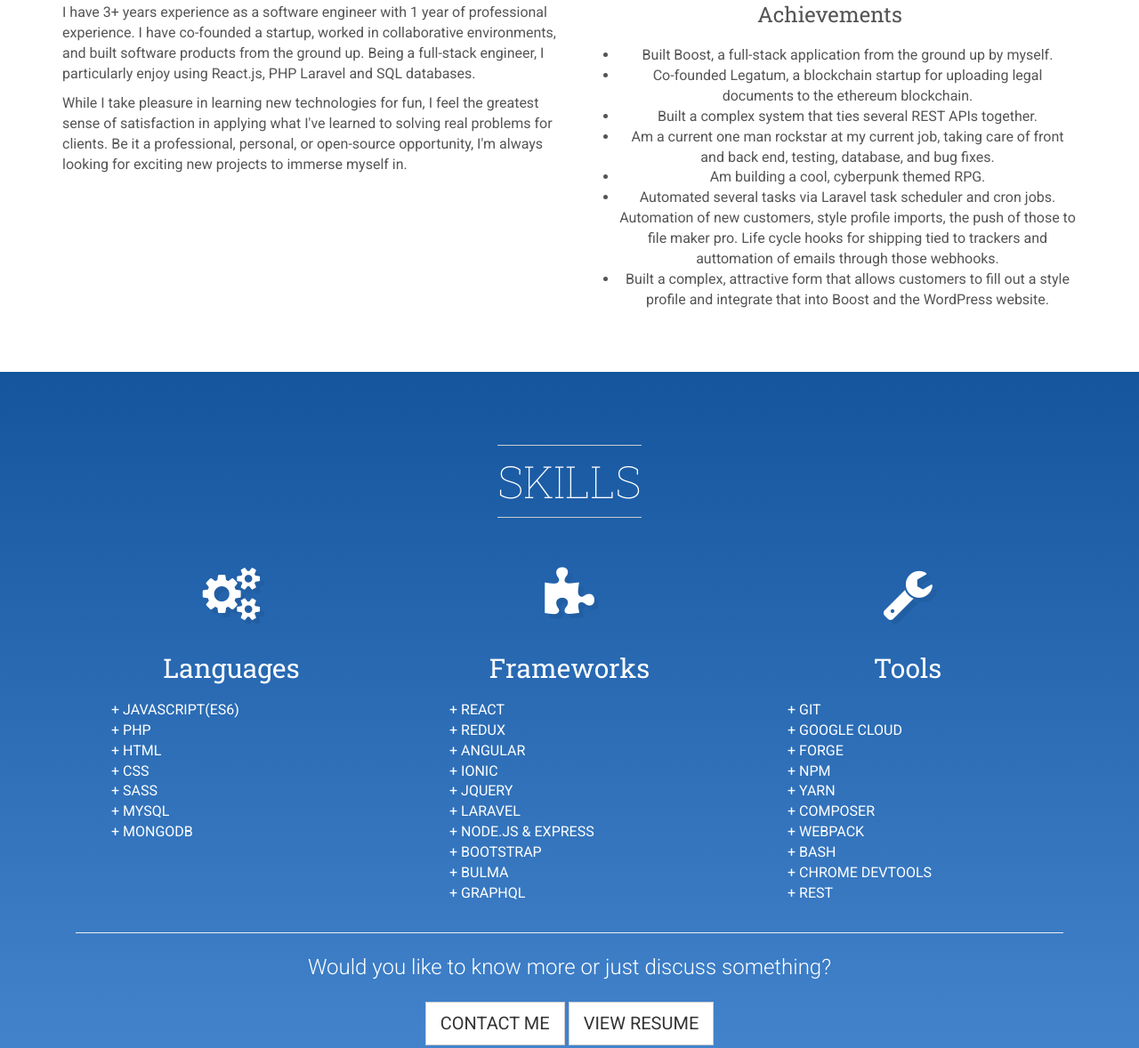
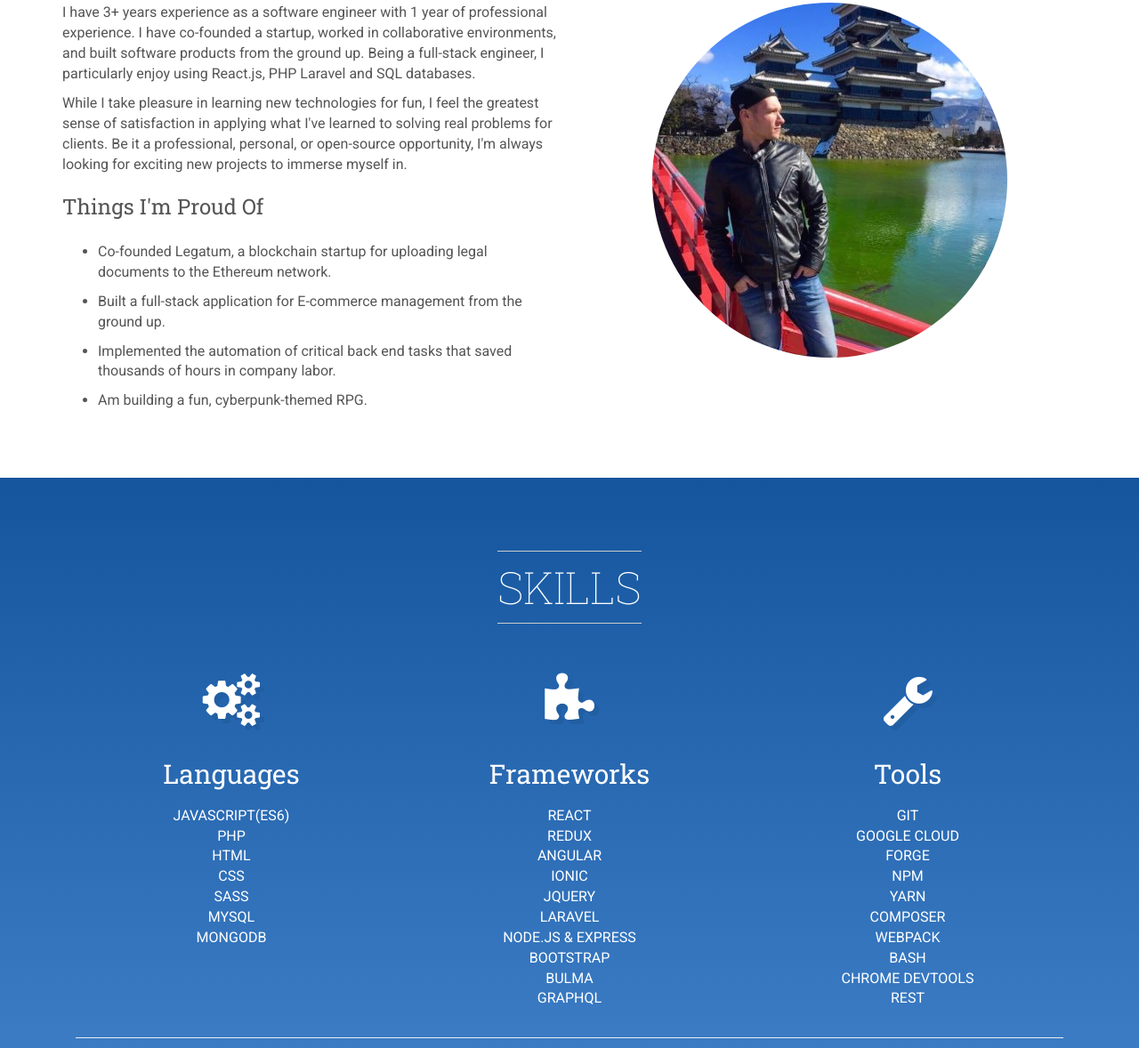
Before and after one commit to tonymichaelhead/old_portfolio_backup, a plain HTML site: page index.html in a window 1280 px wide. Shown: the part 1005-2183 px from the top of the page at 89% size. Drawn offline with Linux system fonts and the light colour scheme; some packages are replaced by stand-ins of ours.

Commit message:
Format bio

```diff
--- a/css/custom.css
+++ b/css/custom.css
@@ -1,10 +1,15 @@
-/* your styles go here */
+/*LAYOUT*/
+
+ul.li-spaces-md li { padding: 5px 0; }
+
+
 .skills-list {
     /* position: relative; */
     list-style-type: none;
-    text-align: left;
+    text-align: center;
     text-transform: uppercase;
-    right: 26px;
+    padding-left: 0;
+    /* right: 26px; */
 }
 
 #boom-boom-cats {
@@ -44,3 +49,7 @@ h1 {
 .mt-0 {
     margin-top: 0;
 }
+
+.mt-4 {
+    margin-top: 1.5rem;
+}
--- a/index.html
+++ b/index.html
@@ -134,7 +134,7 @@ _________________________________________________________ -->
                         <div class="row">
 
                             <div class="col-sm-6 text-left" data-animate="fadeInUp">
-
+                                <div>
                                     <p>
                                         I have 3+ years experience as a software engineer with 1 year of professional
                                         experience. I have co-founded a startup, worked in collaborative environments,
@@ -148,26 +148,19 @@ _________________________________________________________ -->
                                         looking for exciting new projects to immerse myself in.
                                     </p>
                                 </div>
+                                <div>
+                                    <h3>Things I'm Proud Of</h3>
+                                    <ul class="li-spaces-md">
+                                        <li>Co-founded Legatum, a blockchain startup for uploading legal documents to the Ethereum network.</li>
+                                        <li>Built a full-stack application for E-commerce management from the ground up.</li>
+                                        <li>Implemented the automation of critical back end tasks that saved thousands of hours in company labor.</li>
+                                        <li>Am building a fun, cyberpunk-themed RPG.</li>
+                                    </ul>
+                                </div>
+                            </div>
 
                             <div class="col-sm-6" data-animate="bounceIn">
-                                <h3 class="mt-0">Achievements</h3>
-                                <ul>
-                                    <li>Built Boost, a full-stack application from the ground up by myself.</li>
-                                    <li>Co-founded Legatum, a blockchain startup for uploading legal documents to the ethereum blockchain.</li>
-                                    <li>Built a complex system that ties several REST APIs together.</li>
-                                    <li>Am a current one man rockstar at my current job, taking care of front and back end,
-                                        testing, database, and bug fixes.
-                                    </li>
-                                    <li>Am building a cool, cyberpunk themed RPG.</li>
-                                    <li>Automated several tasks via Laravel task scheduler and cron jobs. Automation of new customers,
-                                        style profile imports, the push of those to file maker pro. Life cycle hooks for shipping tied to trackers
-                                        and auttomation of emails through those webhooks.
-                                    </li>
-                                    <li>Built a complex, attractive form that allows customers to fill out a style profile and integrate
-                                        that into Boost and the WordPress website.
-                                    </li>
-                                </ul>
-                                <!-- <img src="img/tony.png" class="image img-circle img-responsive" alt="This is me - Tony Michael Head"> -->
+                                <img src="img/tony.png" class="image img-circle img-responsive" alt="This is me - Tony Michael Head">
                             </div>
                             <!-- <div class="col-sm-6" data-animate="fadeInUp">
 
@@ -254,13 +247,13 @@ _________________________________________________________ -->
                             </div>
                             <h3 class="heading mb-5">Languages</h3>
                             <ul class="skills-list">
-                                <li>+ JavaScript(ES6)</li>
-                                <li>+ PHP</li>
-                                <li>+ HTML</li>
-                                <li>+ CSS</li>
-                                <li>+ SASS</li>
-                                <li>+ MySQL</li>
-                                <li>+ MongoDB</li>
+                                <li>JavaScript(ES6)</li>
+                                <li>PHP</li>
+                                <li>HTML</li>
+                                <li>CSS</li>
+                                <li>SASS</li>
+                                <li>MySQL</li>
+                                <li>MongoDB</li>
                             </ul>
                         </div>
 
@@ -269,16 +262,16 @@ _________________________________________________________ -->
                             </div>
                             <h3 class="heading">Frameworks</h3>
                             <ul class="skills-list">
-                                <li>+ React</li>
-                                <li>+ Redux</li>
-                                <li>+ Angular</li>
-                                <li>+ Ionic</li>
-                                <li>+ jQuery</li>
-                                <li>+ Laravel</li>
-                                <li>+ Node.js &amp; Express</li>
-                                <li>+ Bootstrap</li>
-                                <li>+ Bulma</li>
-                                <li>+ GraphQL</li>
+                                <li>React</li>
+                                <li>Redux</li>
+                                <li>Angular</li>
+                                <li>Ionic</li>
+                                <li>jQuery</li>
+                                <li>Laravel</li>
+                                <li>Node.js &amp; Express</li>
+                                <li>Bootstrap</li>
+                                <li>Bulma</li>
+                                <li>GraphQL</li>
                             </ul>
                         </div>
 
@@ -287,16 +280,16 @@ _________________________________________________________ -->
                             </div>
                             <h3 class="heading">Tools</h3>
                             <ul class="skills-list">
-                                <li>+ Git</li>
-                                <li>+ Google Cloud</li>
-                                <li>+ Forge</li>
-                                <li>+ NPM</li>
-                                <li>+ Yarn</li>
-                                <li>+ Composer</li>
-                                <li>+ Webpack</li>
-                                <li>+ Bash</li>
-                                <li>+ Chrome DevTools</li>
-                                <li>+ REST</li>
+                                <li>Git</li>
+                                <li>Google Cloud</li>
+                                <li>Forge</li>
+                                <li>NPM</li>
+                                <li>Yarn</li>
+                                <li>Composer</li>
+                                <li>Webpack</li>
+                                <li>Bash</li>
+                                <li>Chrome DevTools</li>
+                                <li>REST</li>
                             </ul>
                         </div>
 
@@ -809,7 +802,7 @@ _________________________________________________________ -->
                     <!-- /.6 -->
 
                     <div class="col-sm-6">
-                        <p>&copy; 2017 Tony Michael Head. All rights reserved.</p>
+                        <p>&copy; 2018                                                                                                                                                                                                                                                                                                                                                                                                                                                                                                                                                                                                                                                                                                                   Tony Michael Head. All rights reserved.</p>
                     </div>
 
                     <div class="col-sm-12">
```
Lines whose indentation alone changed are shown as unchanged.
